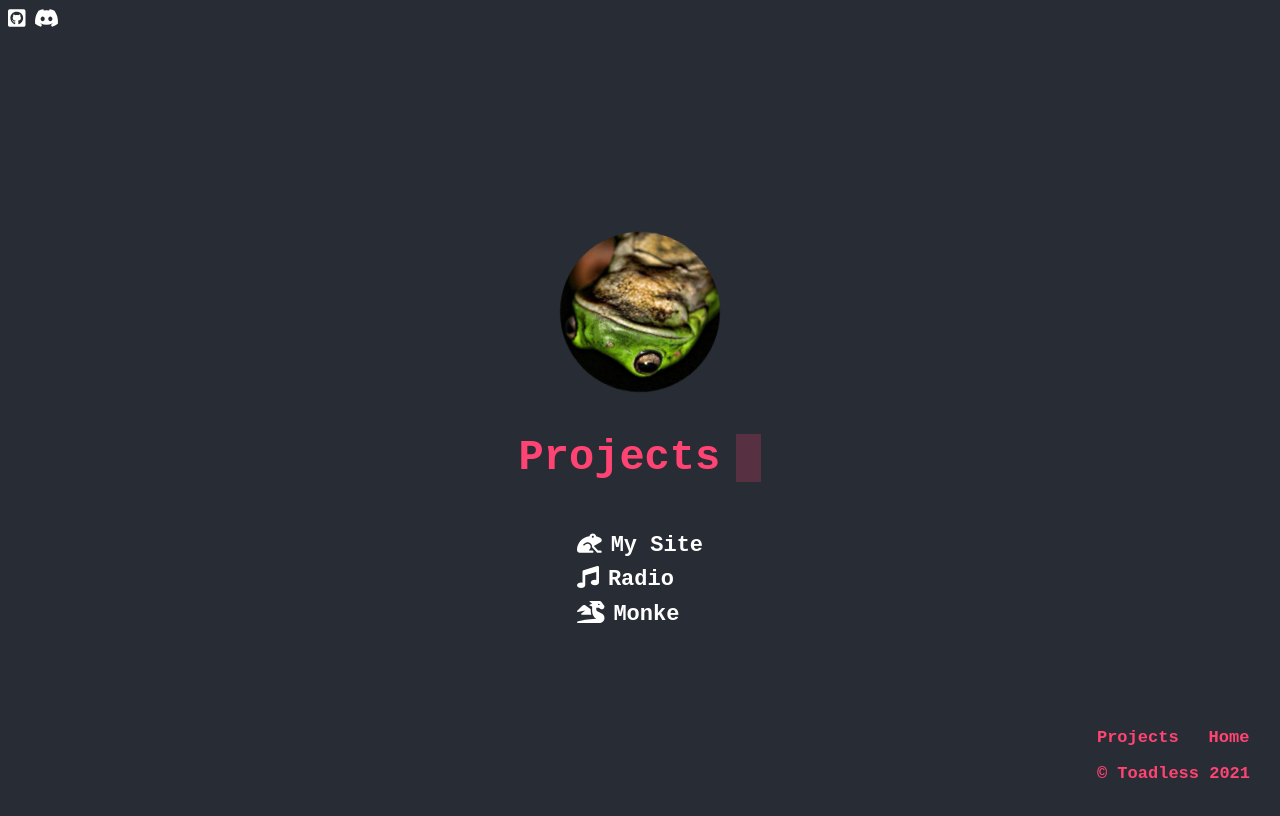
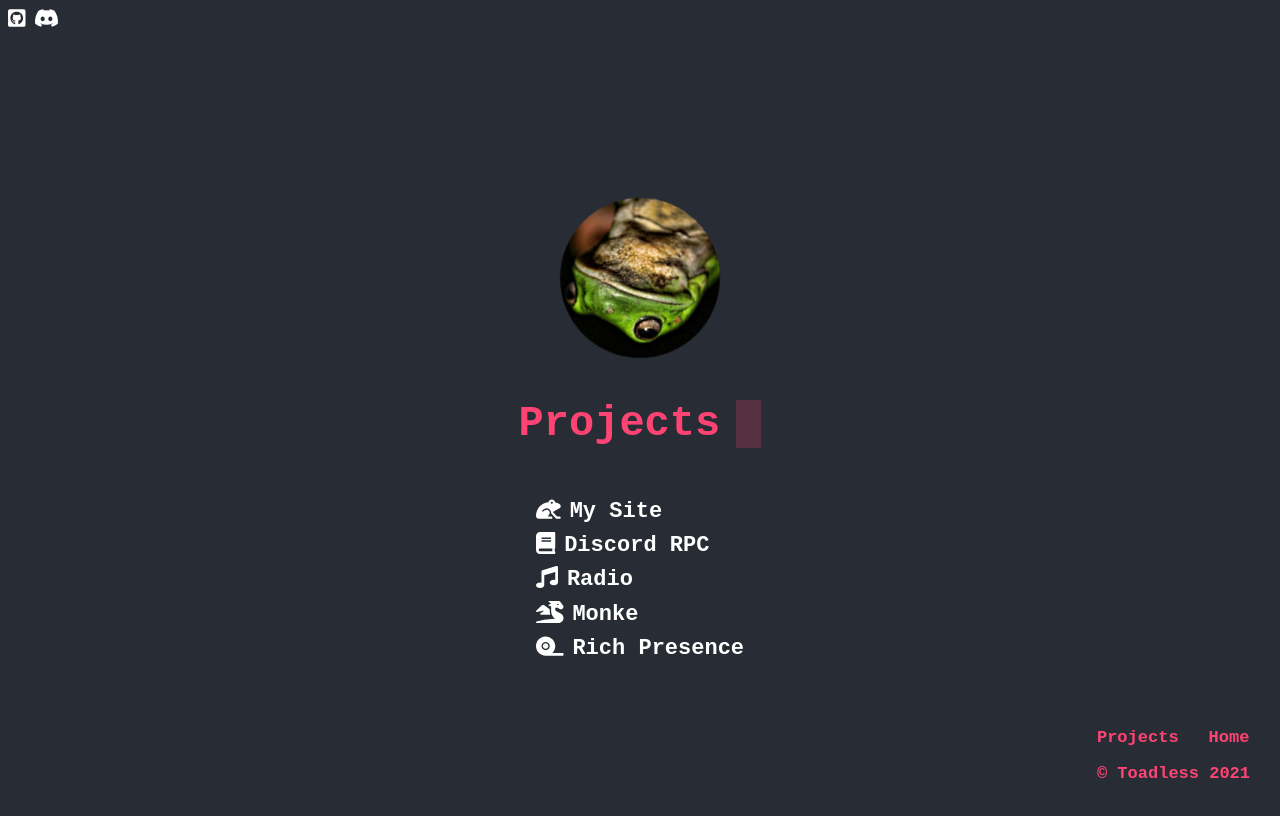
Before and after one commit to toadless/toadless.net, a React (Create React App) app: page /projects in a window 1280 px wide. Shown: the top 816 px of the page. Built offline with nearby package versions, Linux system fonts and the light colour scheme.

Commit message:
add projects

```diff
--- a/src/pages/Projects.js
+++ b/src/pages/Projects.js
@@ -9,6 +9,8 @@ import React from "react"
         faFrog,
         faGlobe,
         faMusic,
+        faTape,
+        faBook
     } from '@fortawesome/free-solid-svg-icons'
 
 // Component
@@ -33,6 +35,12 @@ const Projects = props => {
                     My Site
                 </li>
 
+                {/* Rich Presence */}
+                <li className={styles.projectsName} onClick={() => window.location.href = "https://github.com/toadless/discord-rpc"}>
+                    <FontAwesomeIcon className={styles.fontAwesomeIcon} icon={faBook} />
+                    Discord RPC
+                </li>
+
                 {/* Radio.... */}
                 <li className={styles.projectsName} onClick={() => window.location.href="https://github.com/toadless/radio"}>
                     <FontAwesomeIcon className={styles.fontAwesomeIcon} icon={faMusic} />
@@ -44,6 +52,12 @@ const Projects = props => {
                     <FontAwesomeIcon className={styles.fontAwesomeIcon} icon={faDragon} />
                     Monke
                 </li>
+
+                {/* Richy Presence */}
+                <li className={styles.projectsName} onClick={() => window.location.href = "https://github.com/toadless/richypresence"}>
+                    <FontAwesomeIcon className={styles.fontAwesomeIcon} icon={faTape} />
+                    Rich Presence
+                </li>
             </div>
         </div>
     )
```
